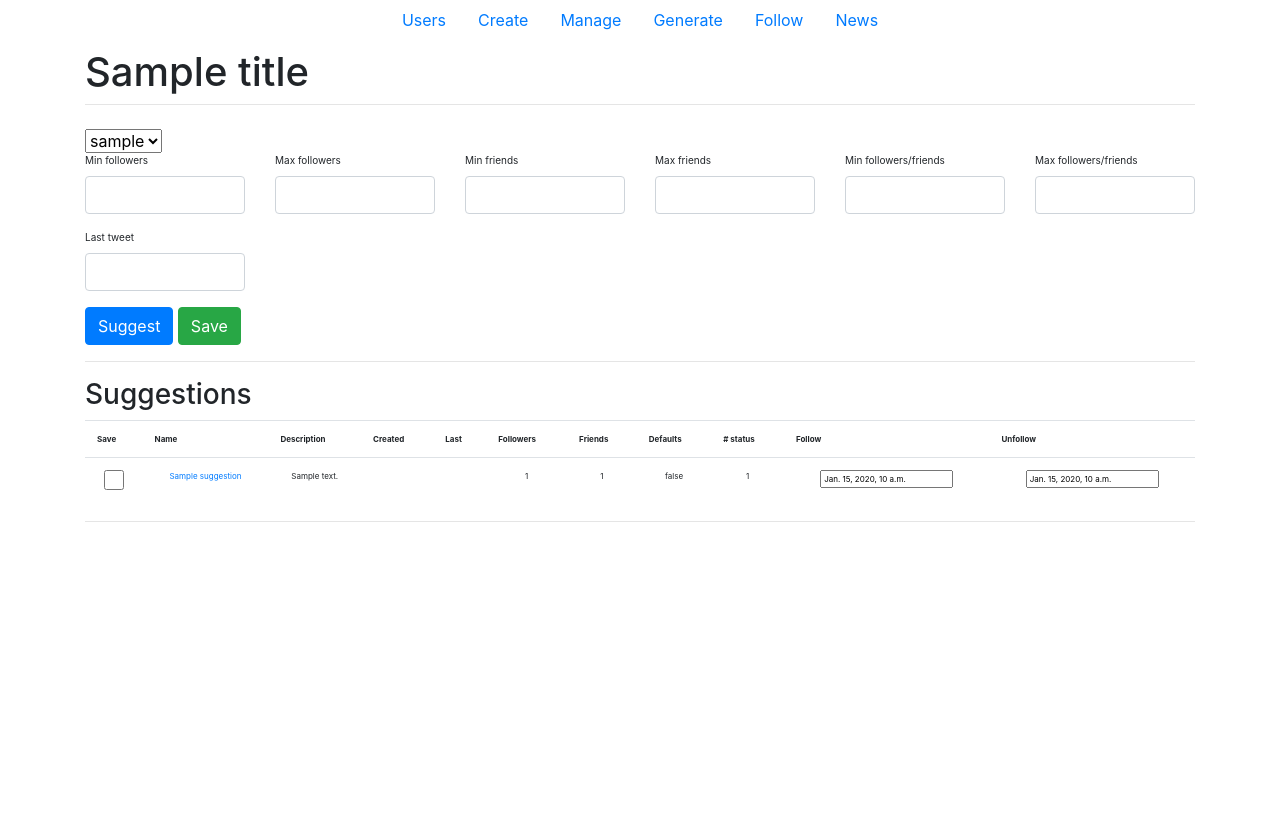
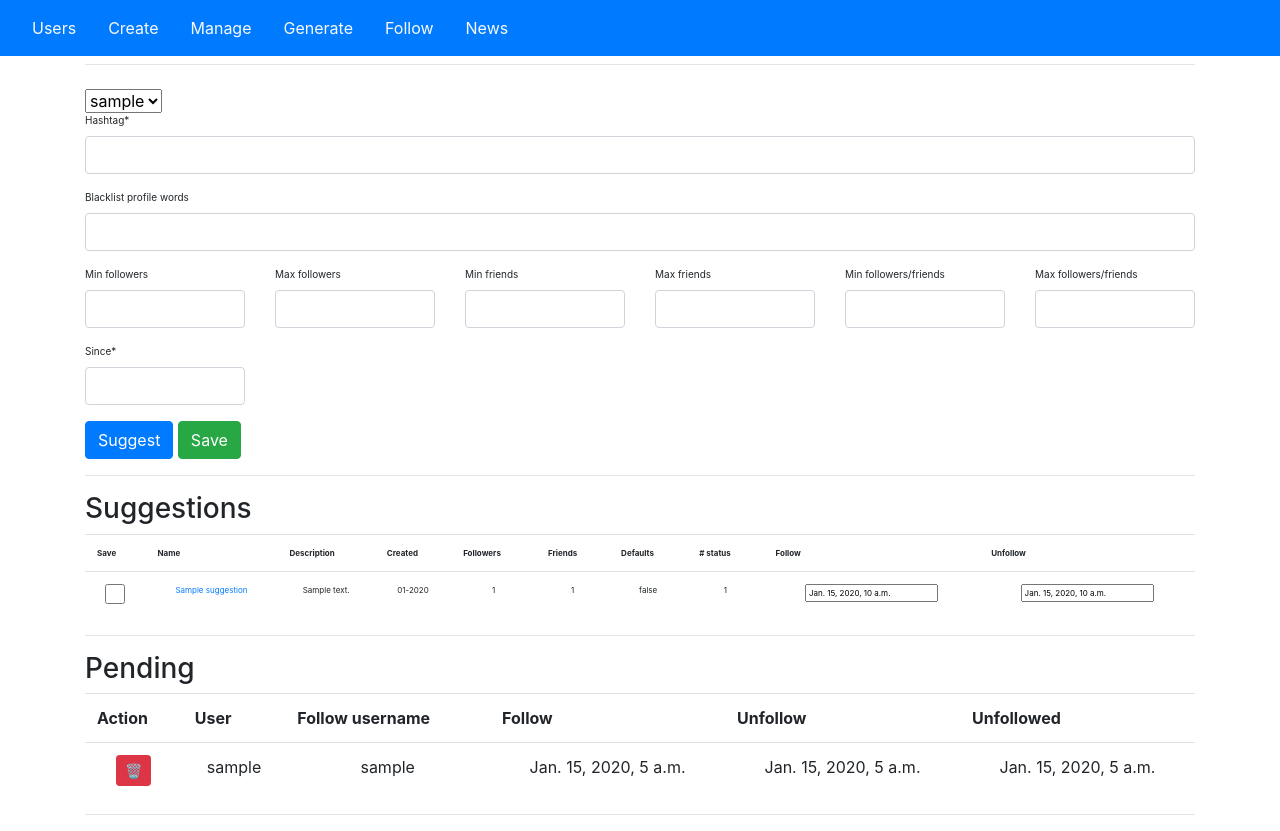
Before and after one commit to breeko/social-manager, a Django app: template twitter/templates/follow/index.html in a window 1280 px wide. Before the commit the page ends 522 px from the top, so only its background shows below. Run offline with Django 3.2, Linux system fonts and the light colour scheme; tables that the repository leaves empty hold one stand-in row (values such as "Sample post"); the template is opened without the code that fills it: values that come from a table or form of the project are taken from there, most other values are stand-ins (such as "Sample title", 1, 10 or a date in 2020); some libraries are stand-ins or nearby versions.

Commit message:
rework settings and follow

```diff
--- a/social/base.html
+++ b/social/base.html
@@ -4,6 +4,8 @@
     <meta charset="utf-8">
     <meta name="viewport" content="width=device-width, initial-scale=1, shrink-to-fit=no">
     <link rel="stylesheet" href="https://stackpath.bootstrapcdn.com/bootstrap/4.1.3/css/bootstrap.min.css" integrity="sha384-MCw98/SFnGE8fJT3GXwEOngsV7Zt27NXFoaoApmYm81iuXoPkFOJwJ8ERdknLPMO" crossorigin="anonymous">
+    {% load static %}
+    <!-- <link rel="stylesheet"  href="{%  static  'css/style.css'  %}"> -->
     <style>
       table {
         max-width: 100%;
@@ -24,32 +26,25 @@
     <div class="container">
       <div class="row justify-content-center">
         <div class="col-12">
-          <ul class="nav justify-content-center">
-            <li class="nav-item">
-              <a class="nav-link" href="/twitter/users">Users</a>
-            </li>
-            <li class="nav-item">
-              <a class="nav-link" href="/twitter/create">Create</a>
-            </li>
-            <li class="nav-item">
-              <a class="nav-link" href="/twitter/manage">Manage</a>
-            </li>
-            <li class="nav-item">
-              <a class="nav-link" href="/twitter/generate">Generate</a>
-            </li>
-            <li class="nav-item">
-              <a class="nav-link" href="/twitter/follow">Follow</a>
-            </li>
-            <li class="nav-item">
-              <a class="nav-link" href="/twitter/news">News</a>
-            </li>
+          <ul class="navbar navbar-expand-lg bg-primary fixed-top">
+              <a class="nav-link text-light" href="/twitter/users">Users</a>
+              <a class="nav-link text-light" href="/twitter/create">Create</a>
+              <a class="nav-link text-light" href="/twitter/manage">Manage</a>
+              <a class="nav-link text-light" href="/twitter/generate">Generate</a>
+              <a class="nav-link text-light" href="/twitter/follow">Follow</a>
+              <a class="nav-link text-light" href="/twitter/news">News</a>
           </ul>
           <h1 class="mt-2">{{title}}</h1>
           <hr class="mt-0 mb-4">
-          {% block content %}
-          {% endblock %}
+          {% block content %}{% endblock %}
         </div>
       </div>
     </div>
+    <script
+      src="https://code.jquery.com/jquery-3.5.1.min.js"
+      integrity="sha256-9/aliU8dGd2tb6OSsuzixeV4y/faTqgFtohetphbbj0="
+      crossorigin="anonymous"></script>
+    <script src="{% static 'js/app.js' %}"></script>
+    {% block javascript %}{% endblock %}
   </body>
 </html>
--- a/social/settings.py
+++ b/social/settings.py
@@ -111,3 +111,6 @@ USE_TZ = True
 # https://docs.djangoproject.com/en/1.8/howto/static-files/
 
 STATIC_URL = '/static/'
+STATICFILES_DIRS = [
+    os.path.join(BASE_DIR, "static"),
+]
--- /dev/null
+++ b/static/js/app.js
@@ -0,0 +1 @@
+console.log('hello')
--- a/twitter/models.py
+++ b/twitter/models.py
@@ -1,7 +1,7 @@
 """ models.py """
 
 from django.db import models
-
+from typing import NewType
 
 class User(models.Model):
   """ Model for user used to store credentials """
--- a/twitter/templates/follow/index.html
+++ b/twitter/templates/follow/index.html
@@ -15,27 +15,15 @@
       {% endfor %}
     </select>
     <div class="row" style="font-size: 10px;">
-      <div class="col-2">
-        {{ follow_form.followers_min|as_crispy_field }}
-      </div>
-      <div class="col-2">
-        {{ follow_form.followers_max|as_crispy_field }}
-      </div>
-      <div class="col-2">
-        {{ follow_form.friends_min|as_crispy_field }}
-      </div>
-      <div class="col-2">
-        {{ follow_form.friends_max|as_crispy_field }}
-      </div>
-      <div class="col-2">
-        {{ follow_form.followers_friend_ratio_min|as_crispy_field }}
-      </div>
-      <div class="col-2">
-        {{ follow_form.followers_friend_ratio_max|as_crispy_field }}
-      </div>
-      <div class="col-2">
-        {{ follow_form.last_tweet|as_crispy_field }}
-      </div>
+      <div class="col-12">{{ follow_form.hashtag|as_crispy_field }}</div>
+      <div class="col-12">{{ follow_form.blacklist|as_crispy_field }}</div>
+      <div class="col-2">{{ follow_form.followers_min|as_crispy_field }}</div>
+      <div class="col-2">{{ follow_form.followers_max|as_crispy_field }}</div>
+      <div class="col-2">{{ follow_form.friends_min|as_crispy_field }}</div>
+      <div class="col-2">{{ follow_form.friends_max|as_crispy_field }}</div>
+      <div class="col-2">{{ follow_form.followers_friend_ratio_min|as_crispy_field }}</div>
+      <div class="col-2">{{ follow_form.followers_friend_ratio_max|as_crispy_field }}</div>
+      <div class="col-2">{{ follow_form.since|as_crispy_field }}</div>
     </div>
     <button type="submit" class="btn btn-primary" name="suggest">Suggest</button>
     {% if suggestions|length > 0 %}
@@ -44,45 +32,17 @@
     <hr/>
     <h3>Suggestions</h3>
     <table class="table" style="font-size: 8px;">
-      <!-- # created_at,
-      # (followers_count, friends_count),
-      # default_profile or defualt_profile_image
-      # description
-      # statuses_count, favourites_count, retweet_count -->
       <tr>
-        <th>
-          Save
-        </th>
-        <th>
-          Name
-        </th>
-        <th>
-          Description
-        </th>
-        <th>
-          Created
-        </th>
-        <th>
-          Last
-        </th>
-        <th>
-          Followers
-        </th>
-        <th>
-          Friends
-        </th>
-        <th>
-          Defaults
-        </th>
-        <th>
-          # status
-        </th>
-        <th>
-          Follow
-        </th>
-        <th>
-          Unfollow
-        </th>
+        <th>Save</th>
+        <th>Name</th>
+        <th>Description</th>
+        <th>Created</th>
+        <th>Followers</th>
+        <th>Friends</th>
+        <th>Defaults</th>
+        <th># status</th>
+        <th>Follow</th>
+        <th>Unfollow</th>
       </tr>
       {% for s in suggestions %}
         <tr>
@@ -103,12 +63,15 @@
             {% endwith %}
           </td>
           <td>
-            {% with s.status.created_at|month_year as date %}
-              {{ date }}
+            {% with s.followers_count|comma_number as ct %}
+              {{ ct }}
             {% endwith %}
           </td>
-          <td>{{ s.followers_count }}</td>
-          <td>{{ s.friends_count }}</td>
+          <td>
+            {% with s.friends_count|comma_number as ct %}
+              {{ ct }}
+            {% endwith %}
+          </td>
           <td>
             {% if s.default_profile or s.defualt_profile_image %}
               true
@@ -131,5 +94,29 @@
       {% endfor %}
     </table>
     <hr/>
+    <h3>Pending</h3>
+    <table class="table">
+      <tr>
+        <th>Action</th>
+        <th>User</th>
+        <th>Follow username</th>
+        <th>Follow</th>
+        <th>Unfollow</th>
+        <th>Unfollowed</th>
+      </tr>
+      {% for p in pending %}
+        <tr>
+          <td>
+            <a class="btn btn-danger btn-sm" href="{% url 'twitter:delete_follow' p.id%}">🗑️</a>
+          </td>
+          <td>{{ p.user }}</td>
+          <td>{{ p.username }}</td>
+          <td>{{ p.follow }}</td>
+          <td>{{ p.unfollow }}</td>
+          <td>{{ p.unfollowed }}</td>
+        </tr>
+      {% endfor %}
+    </table>
+    <hr/>
   </form>
 {% endblock %}
--- a/twitter/templatetags/twitter_extras.py
+++ b/twitter/templatetags/twitter_extras.py
@@ -15,8 +15,8 @@ def addstr(arg1, arg2):
 @register.filter
 def month_year(date: datetime) -> str:
   """returns month-year of given date"""
-  if isinstance(date, datetime):
-    return ""
+  if not isinstance(date, datetime):
+    return date
   return date.strftime('%m-%Y')
 
 
@@ -27,3 +27,12 @@ def get_domain(url: str) -> str:
   """
   parsed_uri = urlparse(url)
   return parsed_uri.netloc.replace('www.', '')
+
+@register.filter
+def comma_number(value) -> str:
+  """ converts a number to a comma separated value
+    e.g. f(10000) -> 10,000
+  """
+  if type(value) in [float, int]:
+    return f'{value:,}'
+  return value
--- a/twitter/urls.py
+++ b/twitter/urls.py
@@ -10,7 +10,9 @@ urlpatterns = [
     path('generate', generate, name='generate'),
     path('follow', follow, name='follow'),
     path('news', news, name='news'),
+    path(r'tweet/delete_follow/(?P<pk>[0-9]+)', delete_follow, name='delete_follow'),
     path(r'tweet/delete/(?P<pk>[0-9]+)', delete_tweet, name='delete_tweet'),
     path(r'tweet/edit/(?P<tweet_id>[0-9]+)', edit_tweet, name='edit_tweet'),
     path(r'tweet/edit/<int:tweet_id>', edit_tweet, name='edit_tweet'),
+    path(r'ajax/hi', say_hi, name='say_hi'),
 ]
--- a/twitter/views/__init__.py
+++ b/twitter/views/__init__.py
@@ -1,3 +1,4 @@
+""" __init__.py """
 from .create import *
 from .index import *
 from .manage import *
@@ -6,3 +7,4 @@ from .edit import *
 from .generate import *
 from .follow import *
 from .news import *
+from .utils import *
--- a/twitter/views/follow.py
+++ b/twitter/views/follow.py
@@ -2,16 +2,17 @@
 from datetime import datetime, timedelta
 
 from django import forms
-from django.http import HttpResponse
+from django.http import HttpResponse, HttpResponseRedirect
 from django.template import loader
+from django.urls import reverse
 
 from twitter.models import Follow, User
-from twitter.settings import FollowSettings as Settings
+from twitter.settings import settings
 
 from ..utils.twitter_utils import create_valid_user, get_suggestions
 
-
 def follow(request):
+  """ form to generate follows """
   template = loader.get_template('follow/index.html')
   usernames = [u.username for u in User.objects.all()]
 
@@ -24,48 +25,65 @@ def follow(request):
     follow_form = FollowTweetForm(request.POST)
     if 'suggest' in request.POST:
       valid_user = create_valid_user(
+        blacklist=follow_form.data.get('blacklist'),
         followers_max=follow_form.data.get('followers_max'),
         followers_min=follow_form.data.get('followers_min'),
         friends_max=follow_form.data.get('friends_max'),
         friends_min=follow_form.data.get('friends_min'),
         followers_friend_ratio_min=follow_form.data.get('followers_friend_ratio_min'),
-        followers_friend_ratio_max=follow_form.data.get('followers_friend_ratio_max'),
-        last_tweet=follow_form.data.get('last_tweet'),
+        followers_friend_ratio_max=follow_form.data.get('followers_friend_ratio_max')
       )
-      suggestions = get_suggestions(user, valid_user, Settings.NUM_FOLLOW_SUGGESTIONS)
+      hashtag = follow_form.data.get("hashtag")
+      since = follow_form.data.get("since")
+      suggestions = \
+        get_suggestions(user, hashtag, valid_user, since, settings.follow.num_suggestions)
     elif 'save' in request.POST:
       to_save = request.POST.getlist('to_save')
       for s in to_save:
         to_follow = request.POST.get(f"follow:{s}")
         to_unfollow = request.POST.get(f"unfollow:{s}")
-        follow_ = Follow(username=s, user=user, follow=to_follow, unfollow=to_unfollow)
+        if to_unfollow == "None":
+          follow_ = Follow(username=s, user=user, follow=to_follow)
+        else:
+          follow_ = Follow(username=s, user=user, follow=to_follow, unfollow=to_unfollow)
         follow_.save()
 
   now = datetime.now()
-  follow_date = now
-  unfollow_date = None if Settings.UNFOLLOW_DEFAULT_DAYS is None else \
-    now + timedelta(days=Settings.UNFOLLOW_DEFAULT_DAYS)
+  follow_date = now.strftime("%Y-%m-%d %H:%M")
+  unfollow_date = None if settings.follow.unfollow_default_days is None else \
+    (now + timedelta(days=settings.follow.unfollow_default_days)).strftime("%Y-%m-%d %H:%M")
 
+  pending = Follow.objects.filter(unfollowed__isnull=True)
   context = {
     'follow_form': follow_form,
     'title': "Follow",
     'suggestions': suggestions,
     'usernames': usernames,
-    'follow_date': follow_date.strftime("%Y-%m-%d %H:%M"),
-    'unfollow_date': unfollow_date.strftime("%Y-%m-%d %H:%M")
+    'follow_date': follow_date,
+    'unfollow_date': unfollow_date,
+    'pending': pending
   }
   return HttpResponse(template.render(context, request))
 
 class FollowTweetForm(forms.Form):
+  hashtag = forms.CharField(label="Hashtag", required=True)
+  blacklist = forms.CharField(label="Blacklist profile words", required=False)
   followers_min = forms.IntegerField(label="Min followers", required=False)
   followers_max = forms.IntegerField(label="Max followers", required=False)
   friends_min = forms.IntegerField(label="Min friends", required=False)
   friends_max = forms.IntegerField(label="Max friends", required=False)
   followers_friend_ratio_min = forms.FloatField(label="Min followers/friends", required=False)
   followers_friend_ratio_max = forms.FloatField(label="Max followers/friends", required=False)
-  last_tweet = forms.DateField(label="Last tweet", required=False)
+  since = forms.DateField(label="Since", required=True)
 
 FollowTweetFormDefaults = {
-  "last_tweet":   None if Settings.LAST_TWEET_DAYS is None else \
-    datetime.now() - timedelta(days=Settings.LAST_TWEET_DAYS)
+  "since": datetime.now() - timedelta(days=1),
+  "blacklist": settings.follow.default_blacklist
 }
+
+def delete_follow(request, pk: int):
+  """ Deletes a given follow id """
+  to_delete = Follow.objects.get(id=pk)
+  if to_delete:
+    to_delete.delete()
+  return HttpResponseRedirect(reverse('twitter:follow'))
--- a/twitter/views/manage.py
+++ b/twitter/views/manage.py
@@ -3,14 +3,14 @@ from django.http import HttpResponse, HttpResponseRedirect
 from django.template import loader
 from django.urls import reverse
 
-from twitter.settings import ManageSettings as Settings
+from twitter.settings import settings
 
 from ..models import Tweet
 
 def manage(request):
   """ view for twitter/manage """
   template = loader.get_template('manage/index.html')
-  sent = Tweet.objects.filter(sent__isnull=False).order_by('-scheduled')[:Settings.SHOW_OLD]
+  sent = Tweet.objects.filter(sent__isnull=False).order_by('-scheduled')[:settings.manage.show_old]
   not_sent = Tweet.objects.filter(sent__isnull=True)
   tweets = sent | not_sent
 
```
Also changed, not shown: twitter/default-settings.json (added, +26 -0 lines), twitter/management/commands/tweetscheduler.py (+6 -6 lines), twitter/settings.py (+54 -20 lines), twitter/templates/create/index.html (+15 -0 lines), twitter/utils/twitter_utils.py (+54 -59 lines), twitter/views/generate.py (+5 -5 lines), twitter/views/news.py (+3 -4 lines), twitter/views/settings.py (added, +30 -0 lines), twitter/views/utils.py (added, +8 -0 lines), 1 other file.
